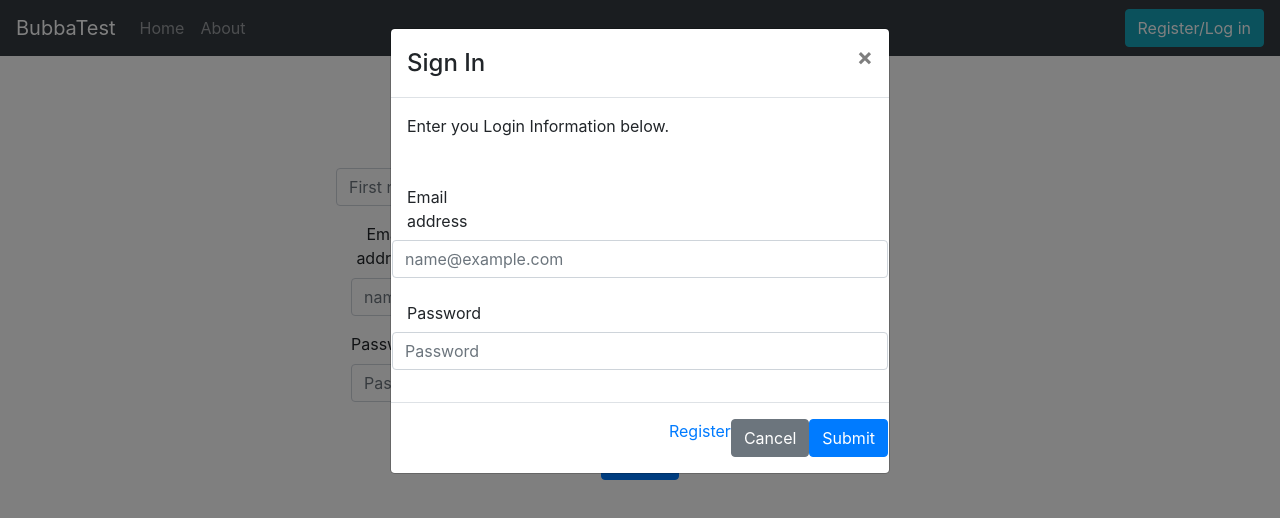
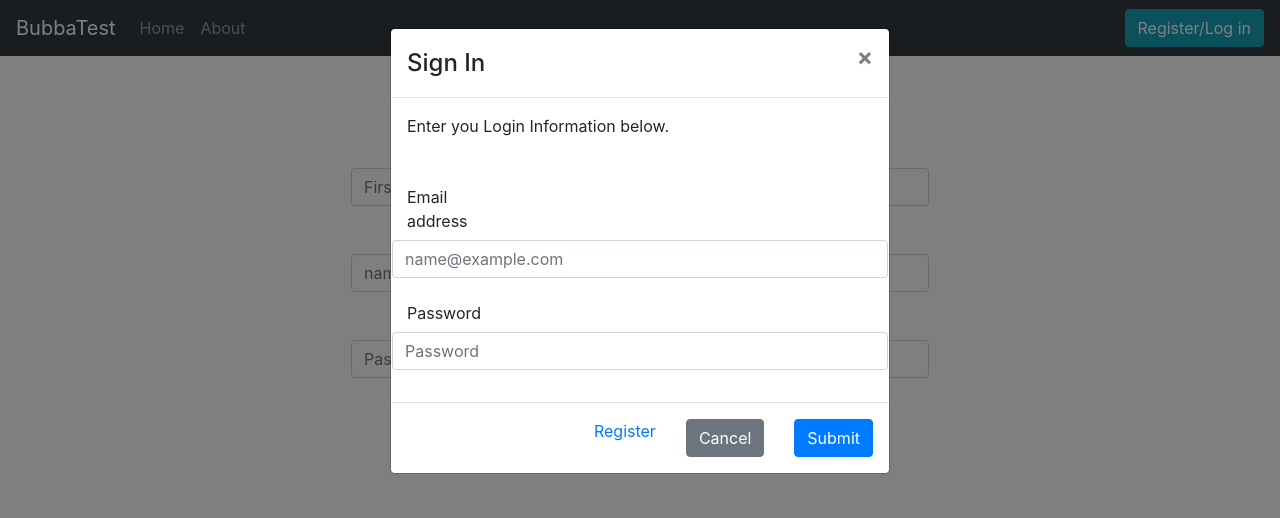
Before and after one commit to bearados/bubba, a React (Create React App) app in the folder client/: page /registration in a window 1280 px wide. Both pictures are taken after a click on the button "Register/Log in". Shown: the top 518 px of the page. Built offline with nearby package versions, Linux system fonts and the light colour scheme.

Commit message:
form updates

```diff
--- a/client/src/components/Navigation.js
+++ b/client/src/components/Navigation.js
@@ -39,13 +39,15 @@ const Navigation = () => {
         </Modal.Body>
         <Modal.Footer>
           <Row>
-          <div class="d-flex justify-content-start">
-          <a href="/registration">Register</a>
-          </div>
-          <div class="d-flex justify-content-end">
-          <Button variant="secondary" onClick={handleClose}>Cancel</Button>
-          <Button variant="primary">Submit</Button>
-          </div>
+            <Col>
+            <a href="/registration">Register</a>
+            </Col>
+            <Col>
+            <Button variant="secondary" onClick={handleClose}>Cancel</Button>
+            </Col>
+            <Col>
+            <Button variant="primary">Submit</Button>
+            </Col>
           </Row>
         </Modal.Footer>
       </Modal>
--- a/client/src/components/Registration.js
+++ b/client/src/components/Registration.js
@@ -7,29 +7,29 @@ const Registration = () => {
         <Form>
             <h1>Register</h1><br/>
             <Row>
-                <Form.Group controlId="validationCustom01">
+                <Form.Group as={Col} controlId="validationCustom01">
                     <Form.Label>First name</Form.Label>
                     <Form.Control required type="text" placeholder="First name"/>
                     <Form.Control.Feedback>Looks good!</Form.Control.Feedback>
                 </Form.Group>
-                <Form.Group controlId="validationCustom02">
+                <Form.Group as={Col} controlId="validationCustom02">
                     <Form.Label>Last name</Form.Label>
                     <Form.Control required type="text" placeholder="Last name"/>
                     <Form.Control.Feedback>Looks good!</Form.Control.Feedback>
                 </Form.Group>
             </Row>
             <Row>
-                <Form.Group as={Col} xs lg="2" controlId="exampleForm.ControlInput1">
+                <Form.Group as={Col} controlId="exampleForm.ControlInput1">
                     <Form.Label>Email address</Form.Label>
                     <Form.Control type="email" placeholder="name@example.com" />
                 </Form.Group>
             </Row>
             <Row>
-                <Form.Group as={Col} xs lg="2" controlId="formPlaintextPassword1">
+                <Form.Group as={Col} controlId="formPlaintextPassword1">
                     <Form.Label for="password1" >Password</Form.Label>
                     <Form.Control id="password1" type="password" placeholder="Password" />
                 </Form.Group>
-                <Form.Group as={Col} xs lg="2" controlId="formPlaintextPassword2">
+                <Form.Group as={Col} controlId="formPlaintextPassword2">
                     <Form.Label for="password2" >Re-enter Password</Form.Label>
                     <Form.Control id="password2" type="password" placeholder="Password" />
                 </Form.Group>
```
